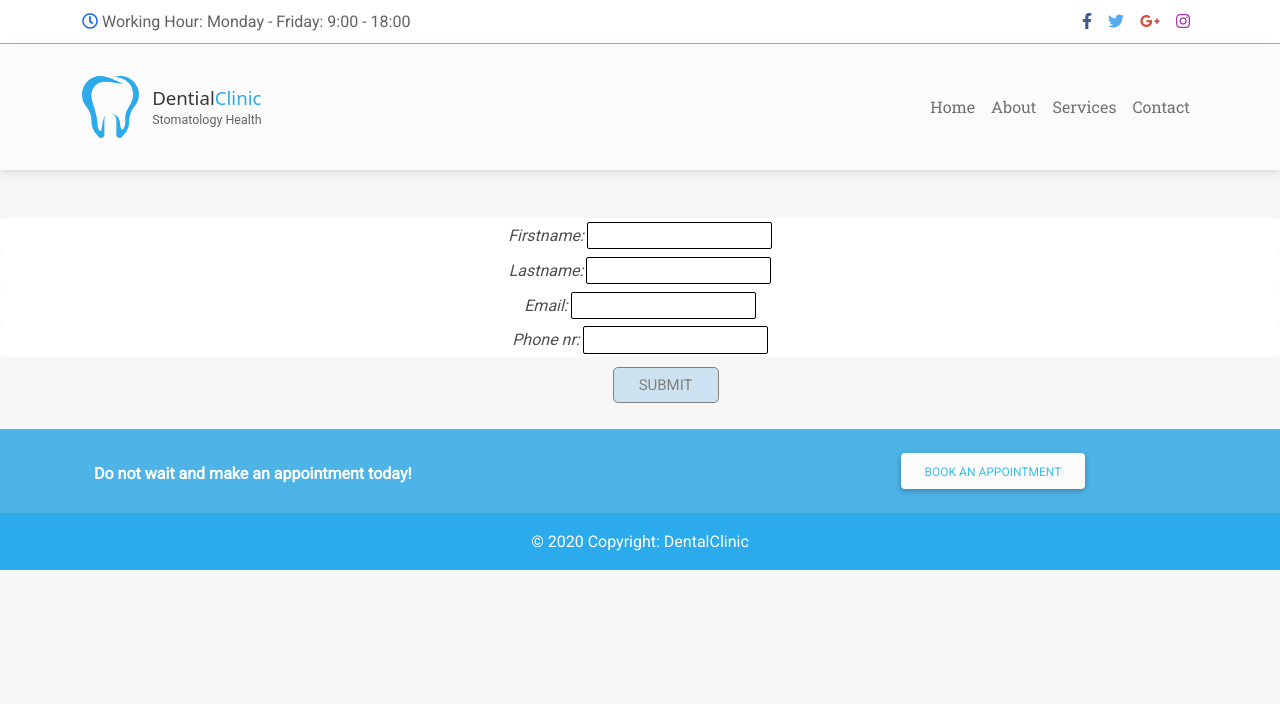
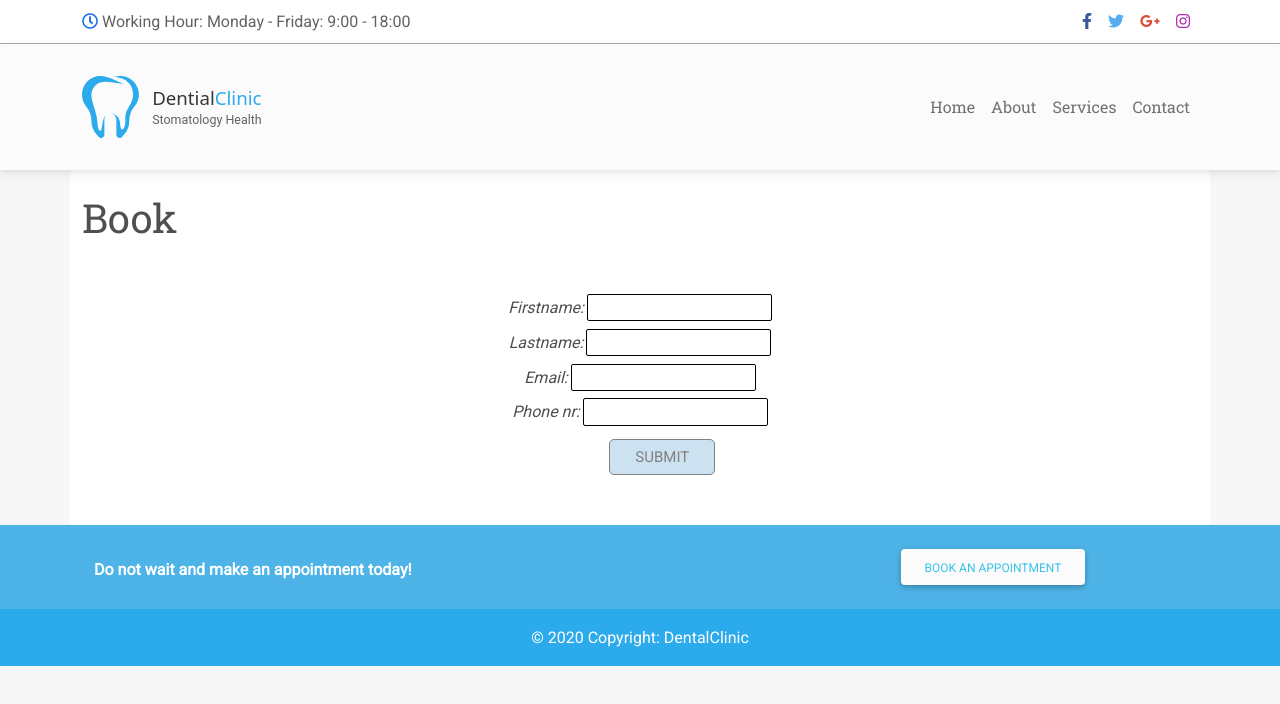
Before and after one commit to Snugge/dental-clinic, a React (Create React App) app: page /dental-clinic/BookAnApointment in a window 1280 px wide. Shown: the top 704 px of the page. Built offline with nearby package versions, Linux system fonts and the light colour scheme.

Commit message:
Spaceing

```diff
--- a/src/views/About.js
+++ b/src/views/About.js
@@ -2,7 +2,7 @@ import React from 'react'
 
 export const About = () => {
 	return (
-		<div className="container content py-5">
+		<div className="container content py-4">
 			<h1>About</h1>
 			<p>Lorem ipsum dolor sit amet, consectetur adipiscing elit. Phasellus ac ultricies velit. Vivamus nec velit id metus aliquet dictum. Duis pulvinar faucibus diam, non fermentum nunc suscipit in. Nulla id odio massa. Proin rhoncus massa sem, quis dictum diam eleifend sit amet. Donec lobortis luctus quam quis rhoncus. Pellentesque porta ante nec neque faucibus, eu tincidunt augue commodo.</p>
 
--- a/src/views/BookAnApointment.js
+++ b/src/views/BookAnApointment.js
@@ -29,7 +29,8 @@ const BookAnApointment = () => {
     }                                                            // access State with 'value' on 'form' and add event(onchange for Set the state with new(input value))
 
     return (
-        <div>
+        <div className="container content py-4">
+            <h1>Book</h1>
             <form className='form' onSubmit={handleSubmit}>
                 <div className='form-control'>
                     <label htmlFor="firstName">Firstname: </label>
--- a/src/views/Contact.js
+++ b/src/views/Contact.js
@@ -2,7 +2,7 @@ import React from 'react'
 
 export const Contact = () => {
 	return (
-		<div>
+		<div className="container content py-4">
 			<h1 className="h1-contact">Contact us:</h1>
 			<br/>
 			<section className="contact">
--- a/src/views/NotFound.js
+++ b/src/views/NotFound.js
@@ -10,7 +10,7 @@ const NotFound = () => {
   }, 2000)
 
   return (
-    <div>
+    <div className="container content py-4">
       <h1>404 not found</h1>
     </div>
   )
--- a/src/views/Services.js
+++ b/src/views/Services.js
@@ -2,7 +2,7 @@ import React from 'react'
 
 export const Services = () => {
 	return (
-		<div>
+		<div className="container content py-4">
 			<section>
 			<h1 className="h1-services">Services:</h1>
 			<h3 className="h3-services">We can offer you different services in many areas</h3>
```
